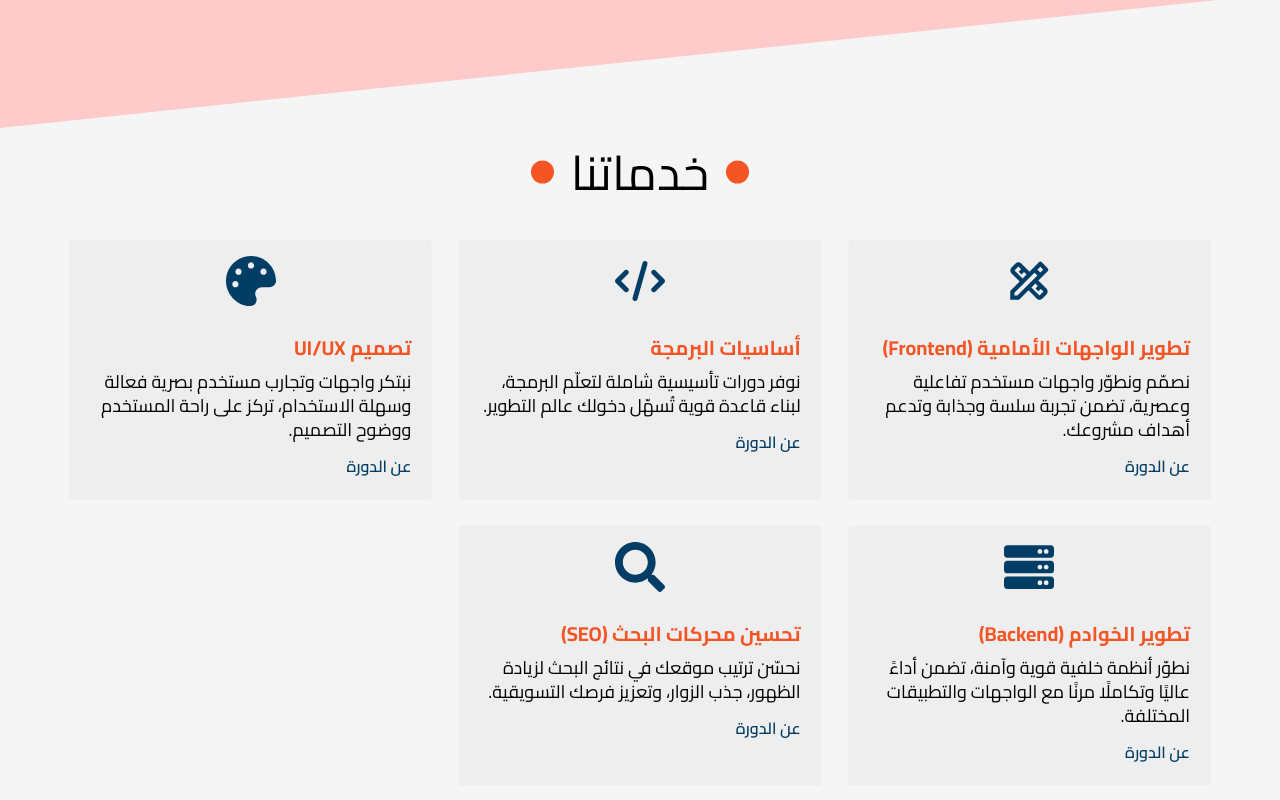
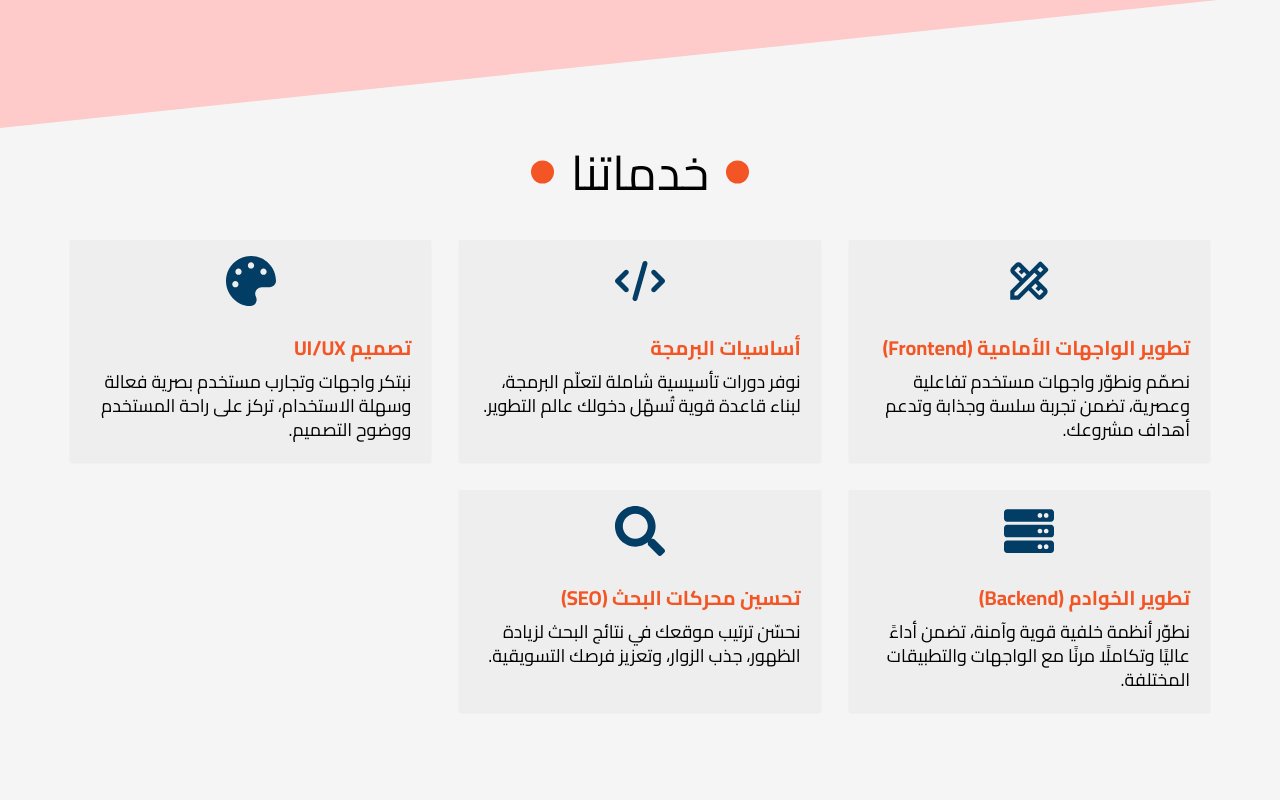
Before and after one commit to mohamedhabib102/NextStep, a React (Vite) app: page / in a window 1280 px wide. Shown: the part 650-1450 px from the top of the page. Built offline with nearby package versions, Linux system fonts and the light colour scheme.

Commit message:
refactor: update Services component and enhance animation styles

```diff
--- a/src/components/Home/Services.jsx
+++ b/src/components/Home/Services.jsx
@@ -51,7 +51,6 @@ export default function Services() {
                             <div className="p-5">
                                 <h4 className="text-custom-bg font-bold text-xl mb-1">{service.title}</h4>
                                 <p className="leading-6 text-lg mt-2">{service.description}</p>
-                                <Link to="/course" className="block mt-3 text-color-main font-semibold hover:underline rounded-md cursor-pointer w-fit transition duration-200 hover:rounded-sm"> عن الدورة </Link>
                             </div>
                         </div>
                     ))}
--- a/src/index.css
+++ b/src/index.css
@@ -63,17 +63,21 @@ html{
 .animation__service{
   position: relative;
   z-index: 1;
+  &:hover{
+    border-radius: 3px;
+  }
   &::before{
     content: "";
     position: absolute;
-    width: calc(100% - 10px);
-    height: calc(100% - 10px);
+    width: calc(100% - 8px);
+    height: calc(100% - 8px);
     background-color: #f3552538;
     top: 50%;
     left: 50%;
     transform: translate(-50%, -50%) scale(0);
     transition: 0.3s;
     z-index: -1;
+    border-radius: 3px;
   }
   &:hover{
     &::before{
```
